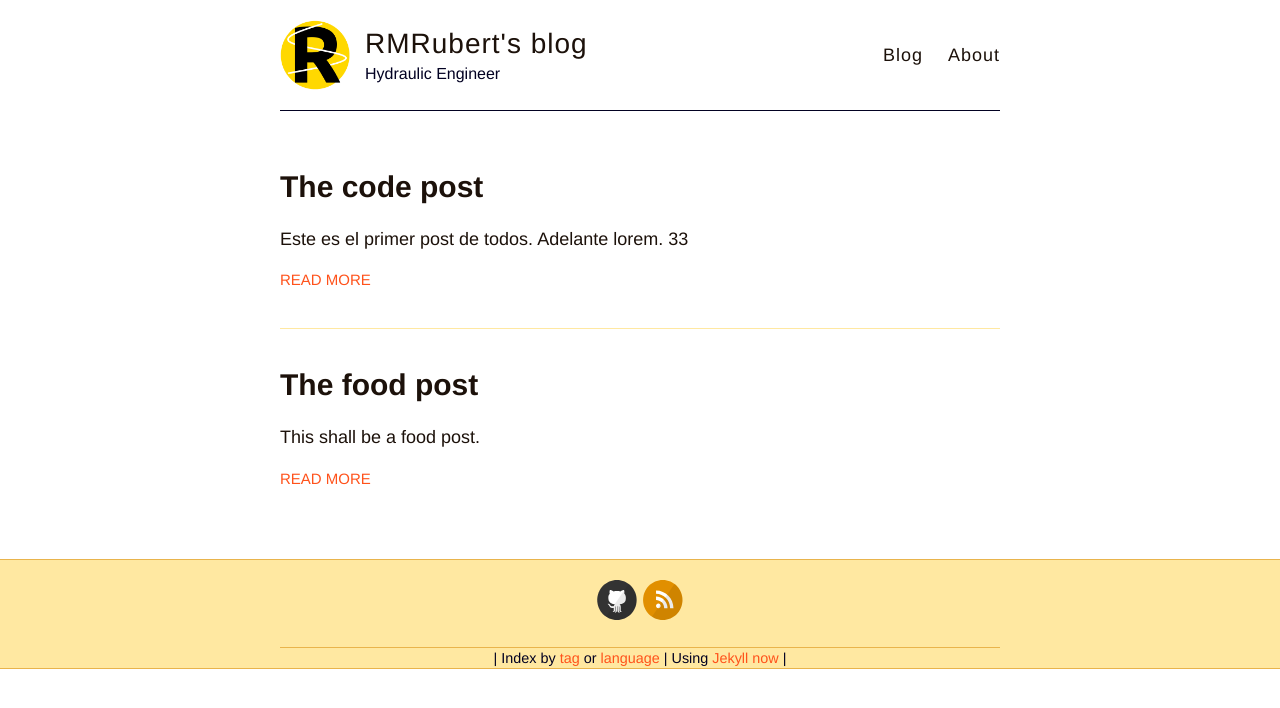
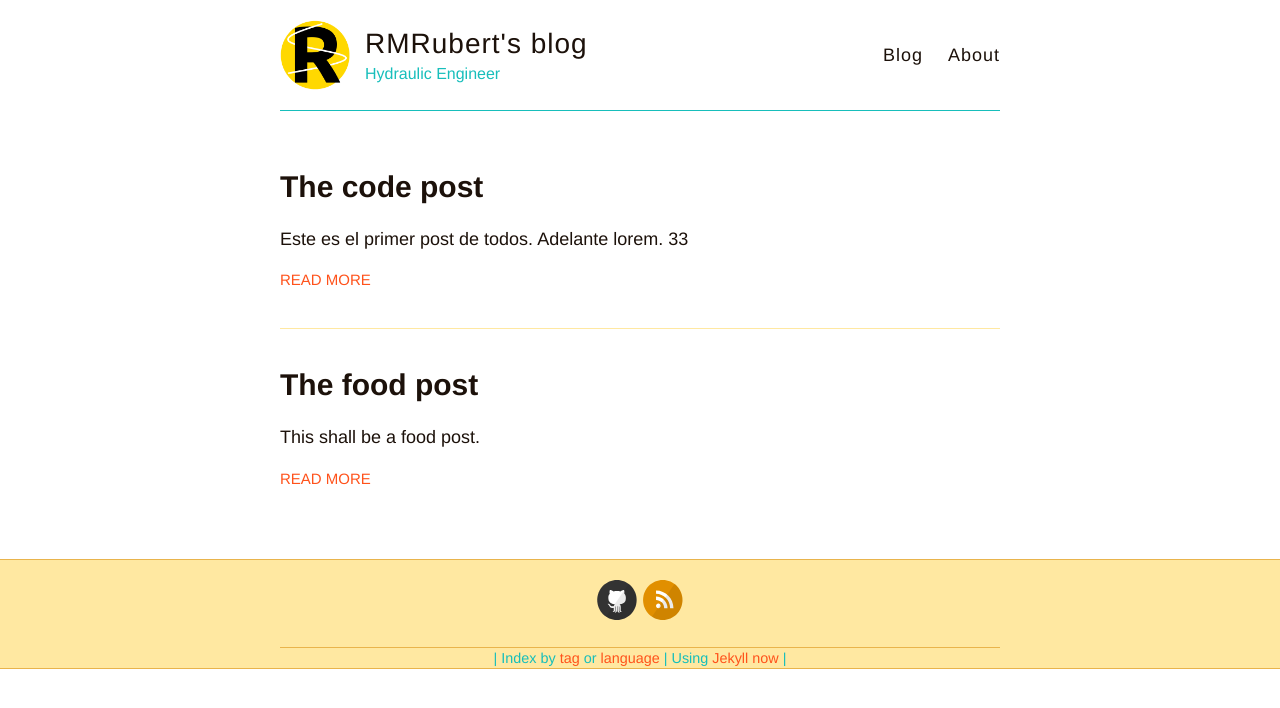
Before and after one commit to RMRubert/RMRubert.github.io, a Jekyll site: the page built from index.html, in a window 1280 px wide. Shown: the top 708 px of the page. Built offline with Jekyll 4.4.1, drawn with Linux system fonts in a browser that asks for light colours.

Commit message:
Update _variables.scss

```diff
--- a/_sass/_variables.scss
+++ b/_sass/_variables.scss
@@ -9,7 +9,7 @@
 $color1: #ffe8a1ff;
 $color2: #1c110aff;
 $color3: #ff521bff;
-$color4: #020122ff;
+$color4: #17BEBBff;
 $color5: #e9b44cff;
 
 // Grays
```
